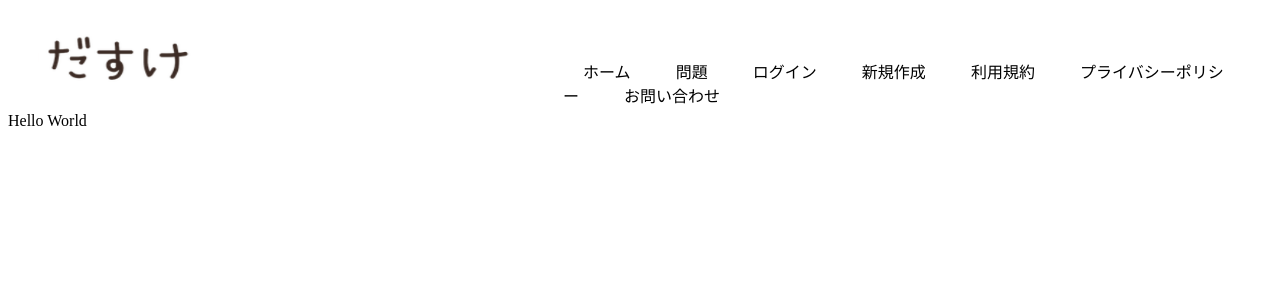
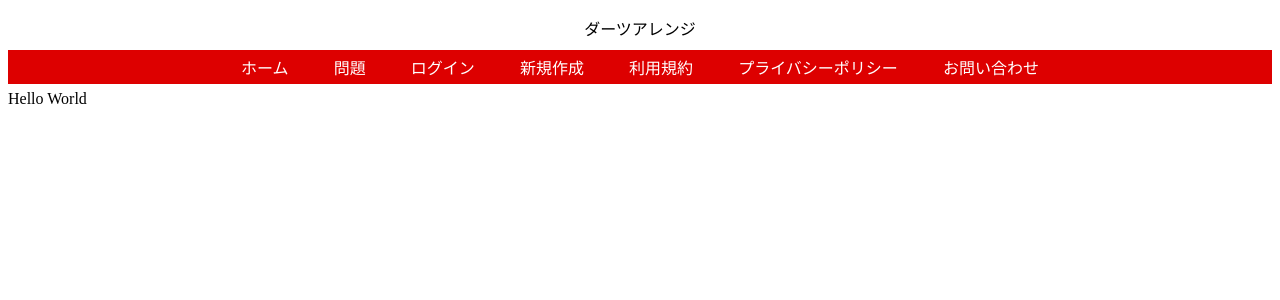
Before and after one commit to kkyopa/suke, a PHP site: page / in a window 1280 px wide. Shown: the top 300 px of the page. Run offline with PHP 8.4, Linux system fonts and the light colour scheme; a stand-in replaces the project's code that opens the database connection.

Commit message:
ヘッターの修正

```diff
--- a/css/header.css
+++ b/css/header.css
@@ -1,22 +1,24 @@
-.top-amari{
-    margin-left: 30px;
-    margin-top: 30px;
+
+#title{
+  text-align: center;
   }
-
 
 .menu {
     list-style:none;
-    margin-left:500px;
+    margin-bottom: 50px;
 }
 .menu li {
     font-family: 'Verdana',sans-serif;
+    width: 100%;
+    text-align: center;
     margin-top:-40px;
-    padding:5px 25px;
+    padding:5px 0px;
     float:left;
+    background-color:#DD0000;
 }
 
 a, a:visited {
-    color :black;
+    color :white;
     text-decoration: none;
     margin: 0 20px;
   }
--- a/header.html
+++ b/header.html
@@ -3,12 +3,12 @@
 <head>
 <meta charset="utf-8" />
 <link rel ="stylesheet" href="../../css/header.css">
-<title>tasuke</title>
+<title>dartsarrange</title>
 </head>
 <body>
     <header class="header clearfix">
+            <p id="title">ダーツアレンジ</p>
     <div class="top-amari">
-        <img src="./image/dasuke.png" width="160" height="60">
         <nav class="menu">
             <li>
                 <a href="#home">ホーム</a>
--- a/tpl/top.page/top.html
+++ b/tpl/top.page/top.html
@@ -3,7 +3,7 @@
 <head>
 <meta charset="utf-8" />
 <link rel ="stylesheet" href="../../css/top.css">
-<title>tasuke</title>
+<title>dartsarrange</title>
 </head>
 <body>
 <p>Hello World</p>
```
